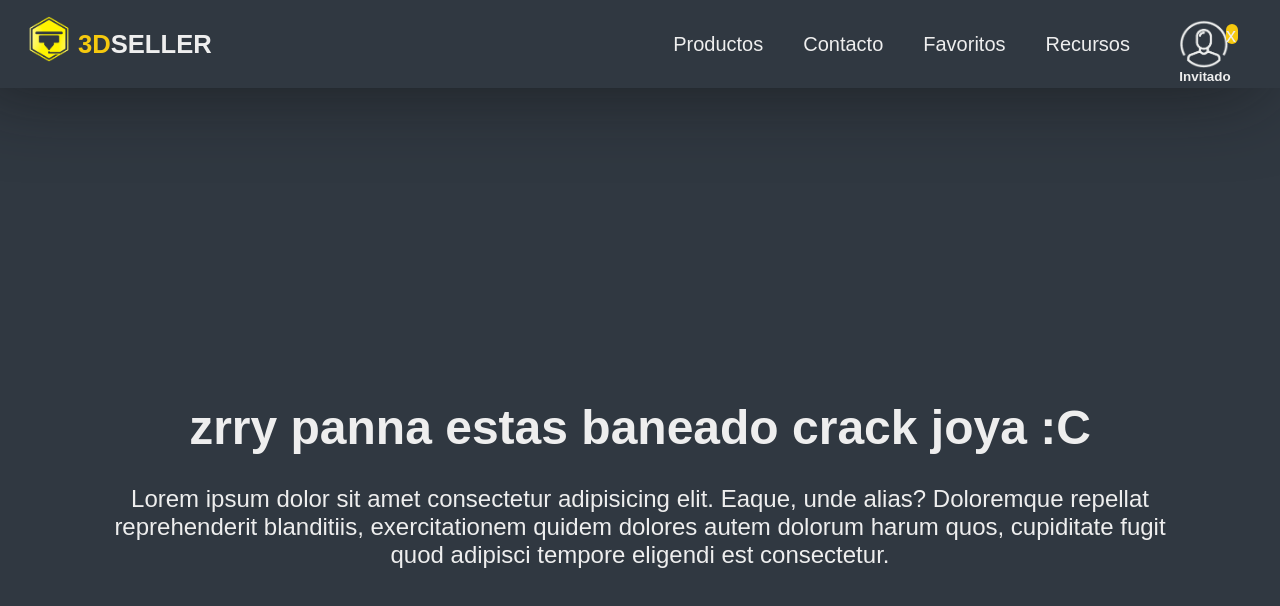
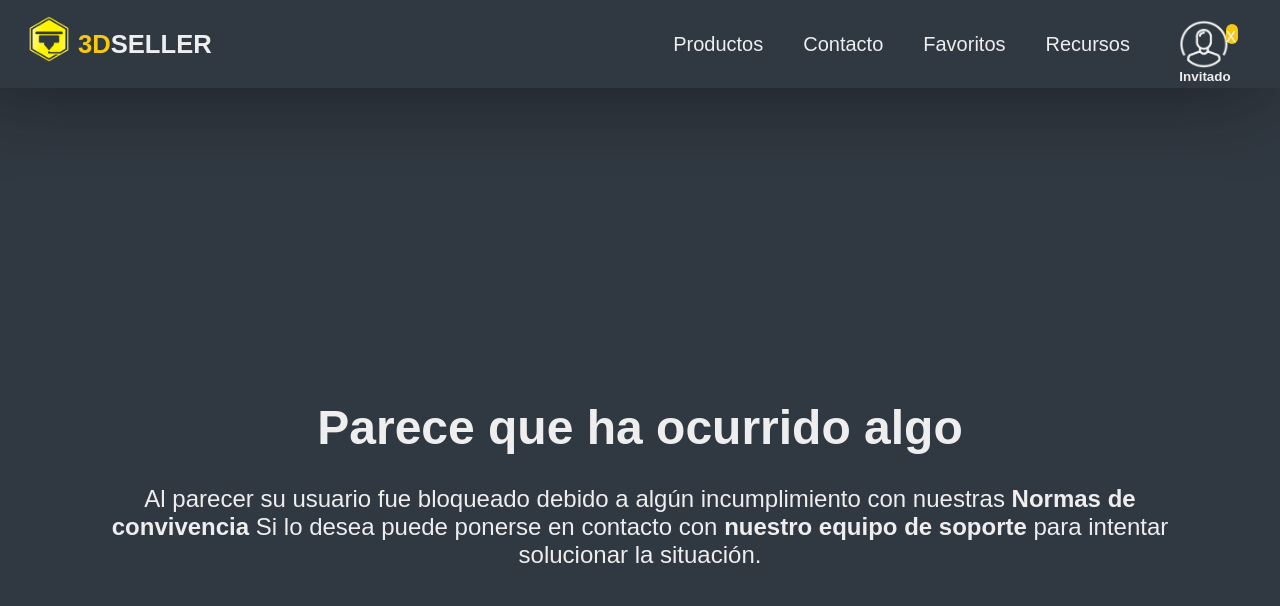
Before and after one commit to aliriodi/3DSeller, a Next.js app: page /ban in a window 1280 px wide. Shown: the top 606 px of the page. Built offline with nearby package versions, Linux system fonts and the light colour scheme; no server answers.

Commit message:
baneados formateados

```diff
--- a/src/components/UserBaneds/UserBaned.jsx
+++ b/src/components/UserBaneds/UserBaned.jsx
@@ -1,15 +1,19 @@
 import React from "react";
+import Link from "next/link";
 
 export default function UserBaned() {
   return (
     <div className="permissions-denied">
       <div className="permissions-denied-text">
-        <h1> zrry panna estas baneado crack joya :C </h1>
+        <h1> Parece que ha ocurrido algo </h1>
         <p>
-          Lorem ipsum dolor sit amet consectetur adipisicing elit. Eaque, unde
-          alias? Doloremque repellat reprehenderit blanditiis, exercitationem
-          quidem dolores autem dolorum harum quos, cupiditate fugit quod
-          adipisci tempore eligendi est consectetur.
+          Al parecer su usuario fue bloqueado debido a algún incumplimiento con
+          nuestras <b> Normas de convivencia </b> Si lo desea puede ponerse en
+          contacto con
+          <Link href={"/contacto"}>
+            <b> nuestro equipo de soporte </b>
+          </Link>
+          para intentar solucionar la situación.
         </p>
       </div>
     </div>
```
